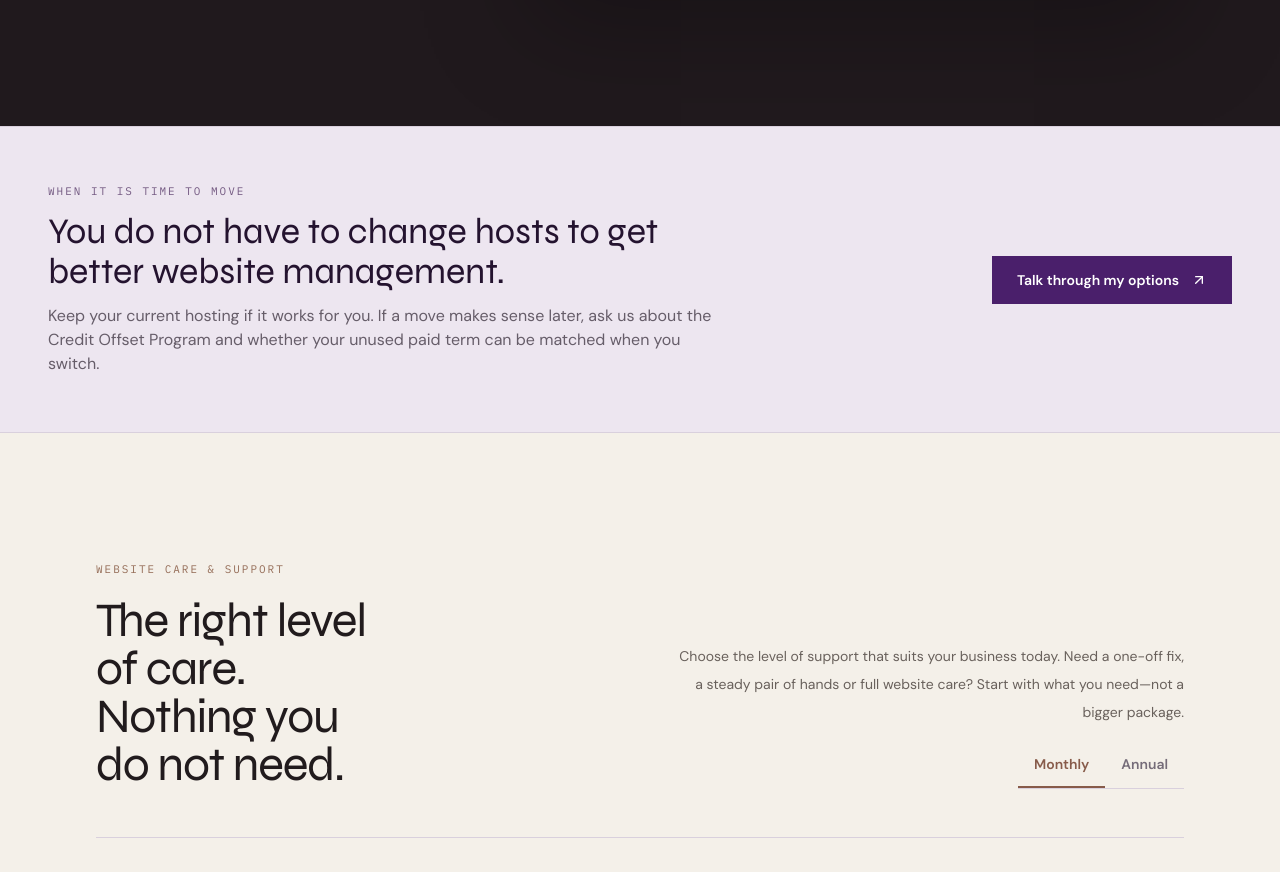
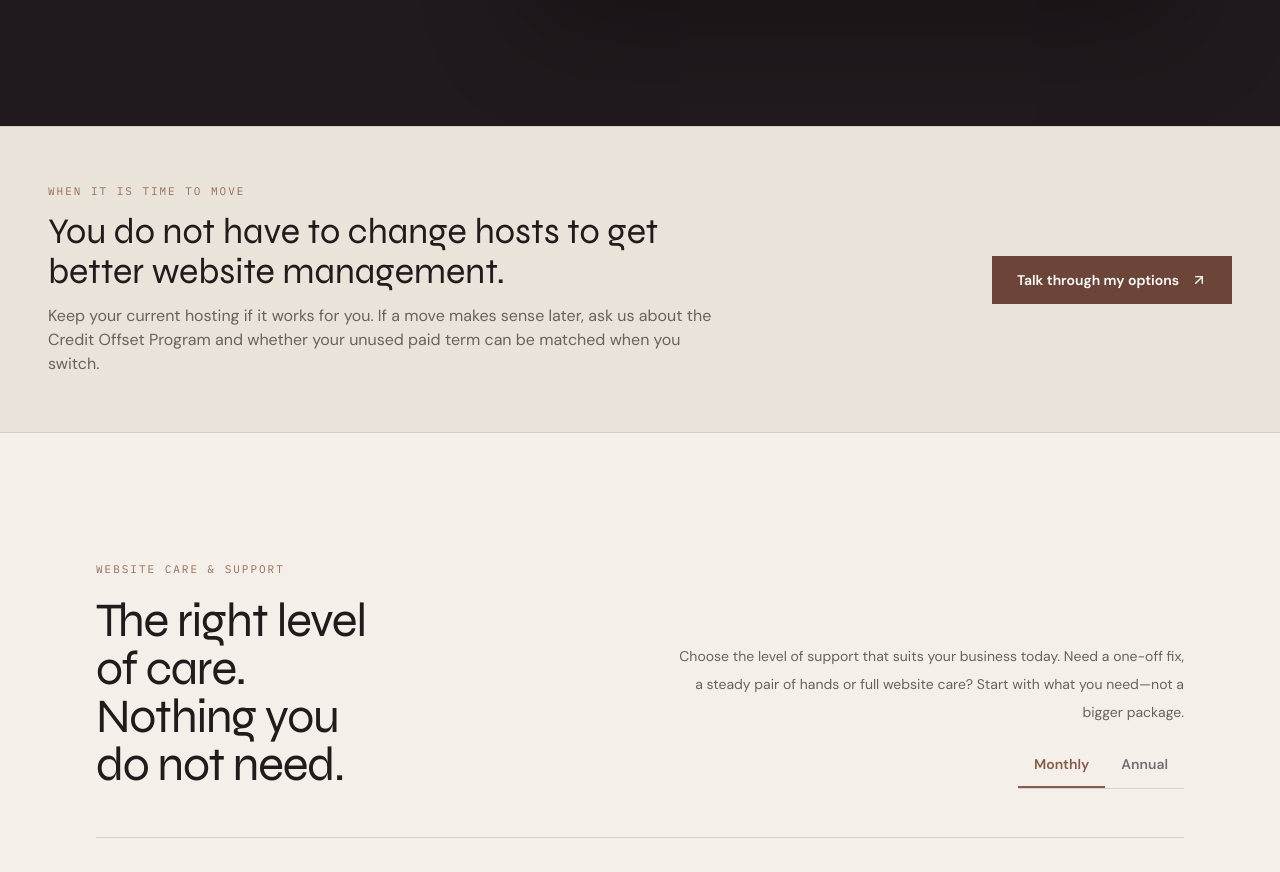
Before and after one commit to Holladworld/hostsuite, a Next.js app: page / in a window 1280 px wide. Shown: the part 4912-5784 px from the top of the page. Built offline with nearby package versions, Linux system fonts and the light colour scheme; no server answers; the database is empty.

Commit message:
Align optional hosting migration panel with the new visual identity

```diff
--- a/components/credit-offset-banner.tsx
+++ b/components/credit-offset-banner.tsx
@@ -3,18 +3,18 @@ import { waLink } from '@/lib/constants';
 
 export function CreditOffsetBanner() {
   return (
-    <section className="border-y border-[#D9D0DD] bg-[#EDE6F0] py-12 sm:py-14">
+    <section className="border-y border-[#D8CFC4] bg-[#EAE3D9] py-12 sm:py-14">
       <div className="mx-auto grid max-w-7xl gap-7 px-5 sm:px-8 md:grid-cols-[1fr_auto] md:items-center lg:px-12">
         <div>
-          <p className="font-mono-data text-[11px] uppercase tracking-[0.18em] text-[#745A82]">When it is time to move</p>
-          <h2 className="mt-3 max-w-2xl font-display text-3xl font-normal leading-tight text-[#24132F] sm:text-4xl">
+          <p className="font-mono-data text-[11px] uppercase tracking-[0.18em] text-[#956D58]">When it is time to move</p>
+          <h2 className="mt-3 max-w-2xl font-display text-3xl font-normal leading-tight text-[#211B1D] sm:text-4xl">
             You do not have to change hosts to get better website management.
           </h2>
-          <p className="mt-3 max-w-2xl text-sm leading-7 text-[#665D69] sm:text-base">
+          <p className="mt-3 max-w-2xl text-sm leading-7 text-[#69615C] sm:text-base">
             Keep your current hosting if it works for you. If a move makes sense later, ask us about the Credit Offset Program and whether your unused paid term can be matched when you switch.
           </p>
         </div>
-        <a href={waLink('Hello HostSuite, I would like advice about managing my existing website and whether I need to change hosting.')} target="_blank" rel="noopener noreferrer" className="inline-flex h-12 items-center justify-center gap-3 border border-[#4A1F6B] bg-[#4A1F6B] px-6 text-sm font-semibold text-white transition hover:bg-[#351449]">
+        <a href={waLink('Hello HostSuite, I would like advice about managing my existing website and whether I need to change hosting.')} target="_blank" rel="noopener noreferrer" className="inline-flex h-12 items-center justify-center gap-3 border border-[#6D4438] bg-[#6D4438] px-6 text-sm font-semibold text-white transition hover:bg-[#4F3028]">
           Talk through my options <ArrowUpRight className="h-4 w-4" />
         </a>
       </div>
```
